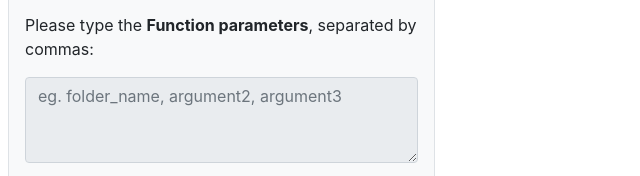
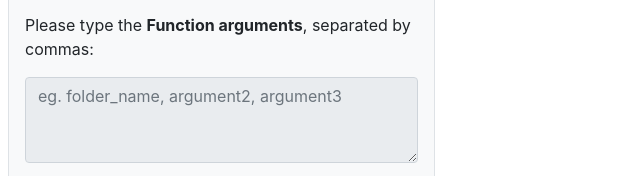
Before and after one commit to apurbzz-1994/python-schedule-interface, a plain HTML site: page web/index.html in a window 1280 px wide. Shown: the part 239-415 px from the top of the page, 0-640 px from the left. Drawn offline with nearby package versions, Linux system fonts and the light colour scheme; a script that the page names is missing.

Commit message:
update wording

```diff
--- a/web/index.html
+++ b/web/index.html
@@ -30,7 +30,7 @@
                 </div>
                  <!--Set of options for function parameters input-->
                  <div style="margin-top:1em;" id="function-selection">
-                    <p>Please type the <b>Function parameters</b>, separated by commas:</p>
+                    <p>Please type the <b>Function arguments</b>, separated by commas:</p>
                     <div id="arg-red">
                         <!--content will be generated dynamically-->
                     </div>
```
